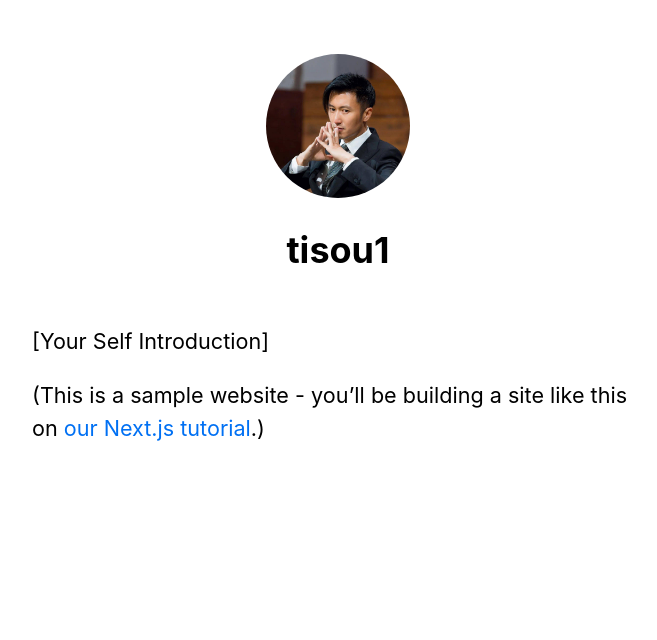
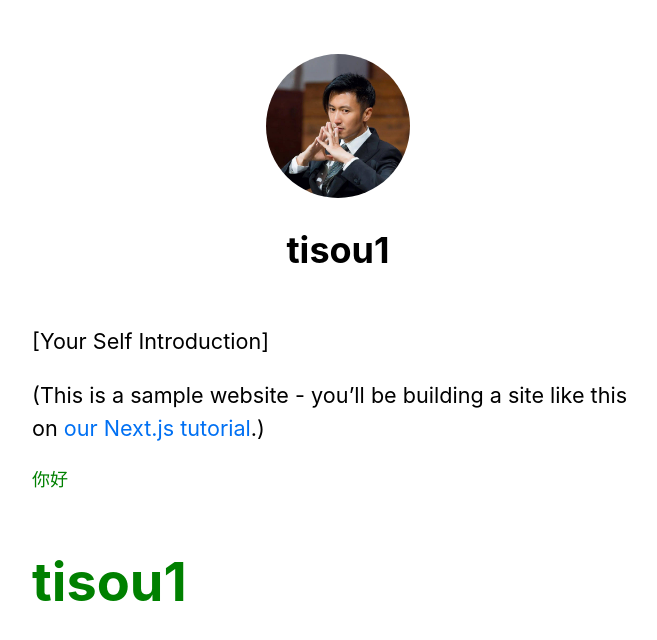
Before and after one commit to tisou1/insistence, a Next.js app in the folder packages/nextjs-blog/: page / in a window 1280 px wide. Shown: the top 640 px of the page, without its empty margins (302-959 px from the left). Built offline with nearby package versions, Linux system fonts and the light colour scheme.

Commit message:
feat: alert component & use scss

```diff
--- /dev/null
+++ b/packages/nextjs-blog/components/alert.js
@@ -0,0 +1,18 @@
+import styles from './alert.module.scss'
+import cn from 'classnames'
+
+export default function Alert(props) {
+  const { children, type} = props
+  console.log(styles)
+  return (
+    <div
+      className={cn({
+        [styles.success]: type === 'success',
+        [styles.error]: type === 'error'
+      })}
+    >
+      { children }
+      <h2 className={styles.xl}>tisou1</h2>
+    </div>
+  )
+}
--- /dev/null
+++ b/packages/nextjs-blog/components/alert.module.scss
@@ -0,0 +1,10 @@
+.success{
+  color: green;
+  .xl{
+    font-size: 3rem;
+  }
+}
+
+.error{
+  color: red;
+}
--- a/packages/nextjs-blog/package.json
+++ b/packages/nextjs-blog/package.json
@@ -11,6 +11,7 @@
     "react-dom": "17.0.2"
   },
   "devDependencies": {
-    "classnames": "^2.3.1"
+    "classnames": "^2.3.1",
+    "sass": "^1.54.9"
   }
 }
--- a/packages/nextjs-blog/pages/index.js
+++ b/packages/nextjs-blog/pages/index.js
@@ -1,6 +1,7 @@
 import Head from 'next/head';
 import Layout, { siteTitle } from '../components/layout';
 import utilStyles from '../styles/utils.module.css';
+import Alert from '../components/alert';
 
 export default function Home() {
   return (
@@ -15,6 +16,8 @@ export default function Home() {
           <a href="https://nextjs.org/learn">our Next.js tutorial</a>.)
         </p>
       </section>
+
+      <Alert type="success">你好</Alert>
     </Layout>
   );
 }
```
Also changed, not shown: 1 other file (tests, documents, lock files or other folders).
